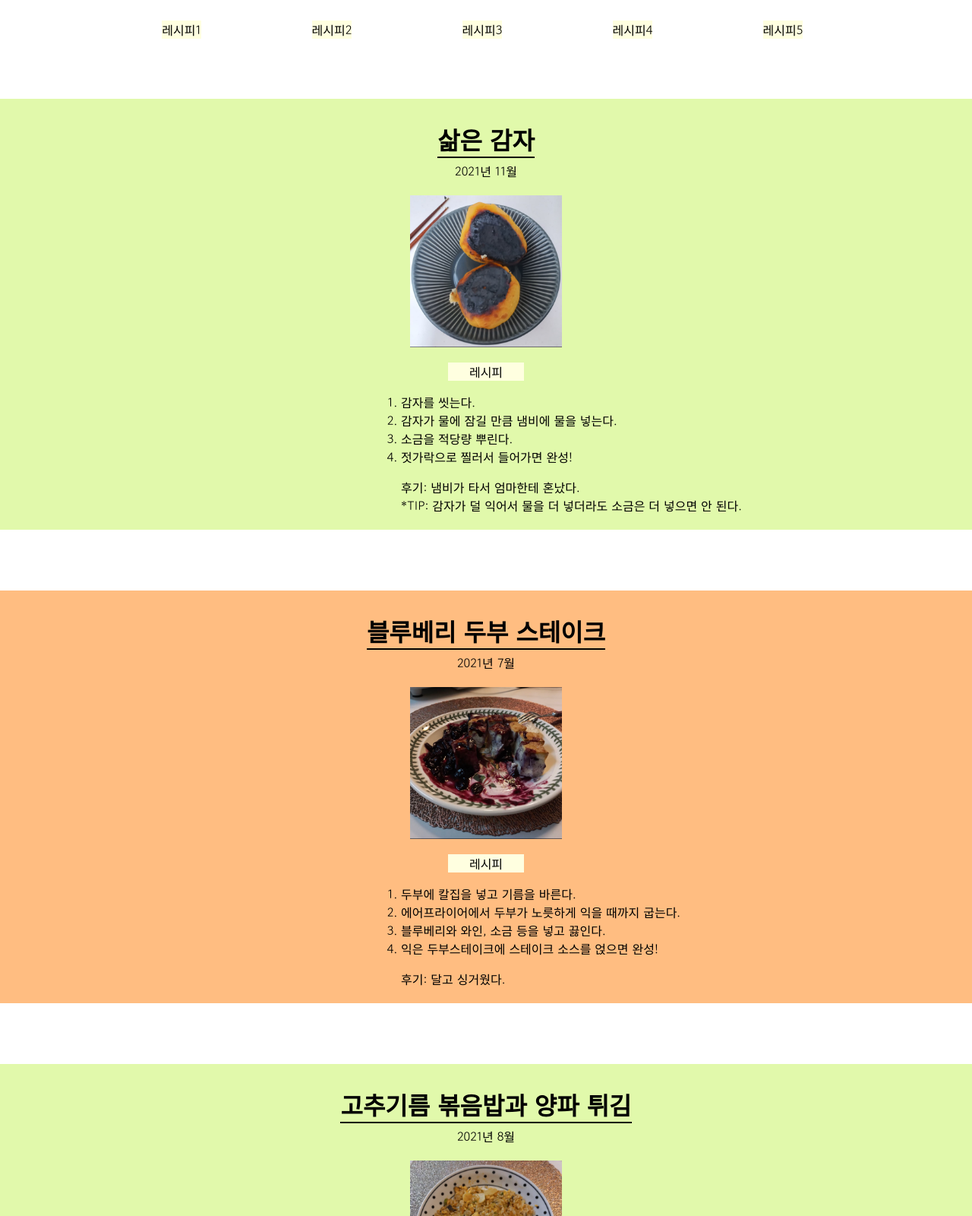
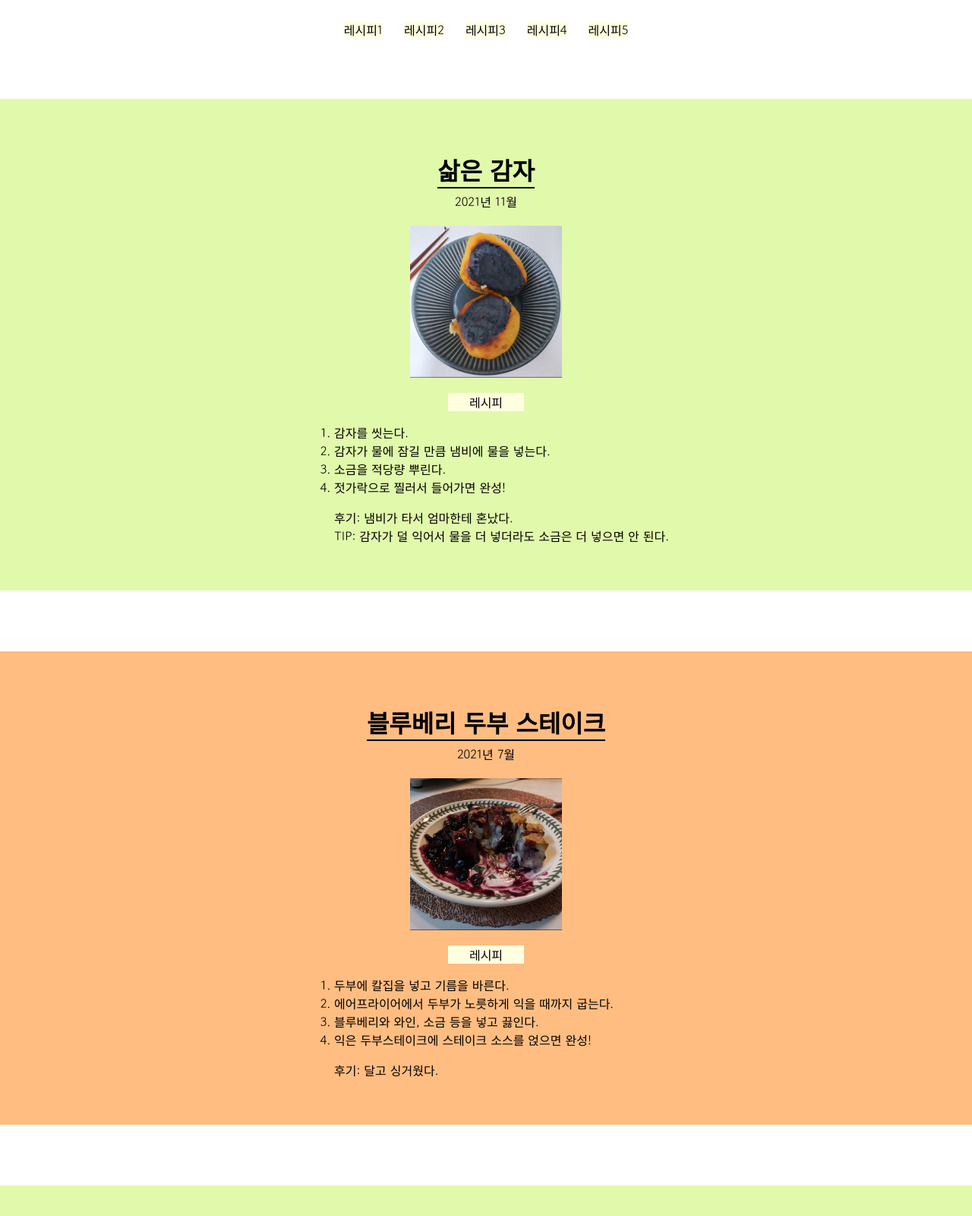
Before and after one commit to hyeonjg/2024webpub_week2, a plain HTML site: page index.html in a window 1280 px wide. Shown: the part 340-1940 px from the top of the page at 76% size. Drawn offline with Linux system fonts and the light colour scheme; a web font is replaced by a local one.

Commit message:
Add files via upload

```diff
--- a/index.html
+++ b/index.html
@@ -19,15 +19,17 @@
 			nav ol{
 				margin:auto; padding:0; width: 1000px; height: 30px;
 				margin-top:60px;
+				display: flex; gap:10px;
+				justify-content: center;
 				background-color: white;}
 			nav ol li{
 				list-style-type: none;
-				text-align: center; line-height: 20px;
-				width: 180px; height: 20px; padding:9px;
-				float: left;
+				line-height: 20px;
+				height: 20px; padding:9px;
 			}
 			nav ol li a{
 				text-decoration: none; color:black;
+				display: inline-block;
 				background-color: lightyellow;
 			}
 			nav ol li a:hover{background-color: orange;}
@@ -51,7 +53,7 @@
 			}
 
 			section .row ol{
-				padding-left: 40%; text-align: left;
+				padding-left: 30%; text-align: left;
 				font-size:1em;
 			}
 
@@ -61,7 +63,7 @@
 				text-decoration: none; color:black;
 				background-color: lightyellow;}
 
-			.row{margin: 80px; flex-basis: 100%;}
+			.row{width:1000px; margin: auto; padding:40px;}
 			.cookingimg{
 				width: 200px; height: 200px; padding: 20px;
 				display: block; margin:auto;}
@@ -69,11 +71,12 @@
 				display: block; margin:auto; text-align: center;}
 			.lefttext{
 				text-align: left;
-				padding-left: 40%;
+				padding-left: 30%;
 			}
 			.bg-green{background-color: #E1F9AB}
 			.bg-orange{background-color: #FFBD81}
 			.p-final{padding-bottom: 20px;}
+			.w-box{height:80px;}
 		</style>
 	</head>
 
@@ -102,6 +105,8 @@
 			</ol>
 		</nav>
 
+		<div class="w-box"></div>
+
 		<section class="bg-green" id="1">
 		<div class="row">
 			<h2>삶은 감자</h2>
@@ -115,9 +120,11 @@
 				<li>젓가락으로 찔러서 들어가면 완성!</li>
 			</ol>
 			<p class="lefttext">후기: 냄비가 타서 엄마한테 혼났다.</p>
-			<p class="lefttext p-final">*TIP: 감자가 덜 익어서 물을 더 넣더라도 소금은 더 넣으면 안 된다.</p>
+			<p class="lefttext p-final">TIP: 감자가 덜 익어서 물을 더 넣더라도 소금은 더 넣으면 안 된다.</p>
 		</div>
 		</section>
+
+		<div class="w-box"></div>
 
 		<section class="bg-orange" id="2">
 		<div class="row">
@@ -135,6 +142,8 @@
 		</div>
 		</section>
 
+		<div class="w-box"></div>
+
 		<section class="bg-green" id="3">
 		<div class="row">
 			<h2>고추기름 볶음밥과 양파 튀김</h2>
@@ -150,9 +159,11 @@
 				<li>곁들여서 완성!</li>
 			</ol>
 			<p class="lefttext">후기: 맛있게 매웠고 양파 튀김이 바삭해서 좋았다.</p>
-			<p class="lefttext p-final">*TIP: 볶음밥은 갓 지은 밥이 아니라 식은 밥이나 데운 밥으로 만들어야 뭉치지 않고 잘 볶아진다.</p>
+			<p class="lefttext p-final">TIP: 볶음밥은 갓 지은 밥이 아니라 식은 밥이나 데운 밥으로 만들어야 뭉치지 않고 잘 볶아진다.</p>
 		</div>
 		</section>
+
+		<div class="w-box"></div>
 
 		<section class="bg-orange" id="4">
 		<div class="row">
@@ -168,9 +179,11 @@
 				<li>부글부글 끓은 카레와 템페를 예쁘게 접시에 올리면 완성!</li>
 			</ol>
 			<p class="lefttext">후기: 토마토가 적당히 새콤한 맛을 더해줘서 맛있었다.</p>
-			<p class="lefttext p-final">*TIP: 토마토에서 물이 많이 나오기 때문에 카레에 물을 넣을 필요가 없다.</p>
+			<p class="lefttext p-final">TIP: 토마토에서 물이 많이 나오기 때문에 카레에 물을 넣을 필요가 없다.</p>
 		</div>
 		</section>
+
+		<div class="w-box"></div>
 
 		<section class="bg-green" id="5">
 		<div class="row">
@@ -187,13 +200,15 @@
 				<li>손에 화상을 입지 않게 조심해서 꺼내면 완성!</li>
 			</ol>
 			<p class="lefttext">후기: 가지를 편식하는 나도 맛있게 먹을 수 있었다.</p>
-			<p class="lefttext p-final">*TIP: 가지가 기름을 잘 빨아들여서 기름은 조금만 뿌려도 된다.</p>
+			<p class="lefttext p-final">TIP: 가지가 기름을 잘 빨아들여서 기름은 조금만 뿌려도 된다.</p>
 		</div>
 		</section>
 
 		<footer>
-			<p>구현정이 만든 실습용 웹페이지입니다.</p>
-			<a href="#0">처음으로</a>
+			<div class="row">
+				<a href="#0">처음으로</a>
+				<p>구현정이 만든 실습용 웹페이지입니다. 2024&copy;구현정</p>
+			</div>
 		</footer>
 	</body>
 </html>
```
